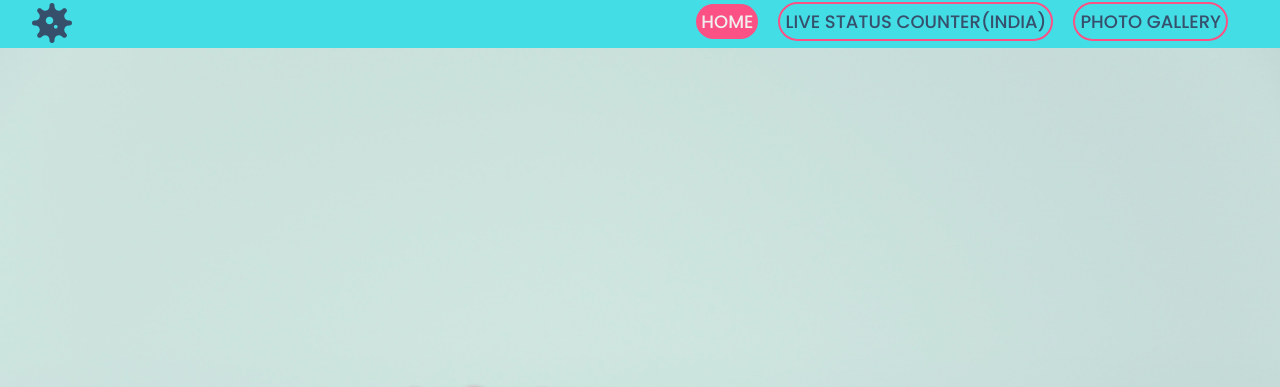
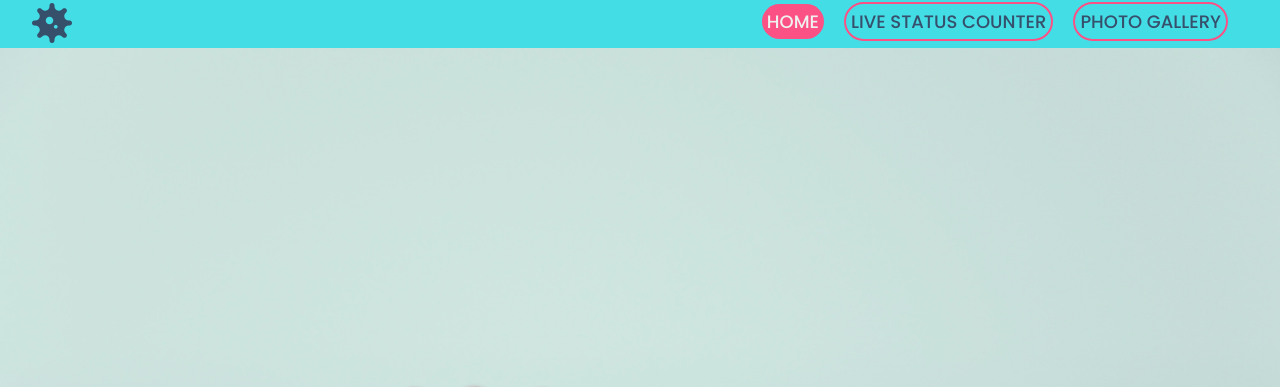
Before and after one commit to geekyabhi6387/CoVid-19-by-Abhi, a plain HTML site: page index.html in a window 1280 px wide. Shown: the part 62-449 px from the top of the page. Drawn offline with Linux system fonts and the light colour scheme; a script that the page names is missing.

Commit message:
Update index.html

```diff
--- a/index.html
+++ b/index.html
@@ -24,7 +24,7 @@
 				<i class="fas fa-virus" style=" position: absolute; font-size: 40px;"></i>
 				<ul>
 					<li><a id="abtme" href="photo.html">PHOTO GALLERY</a></li>
-					<li><a id="lsc" href="livestatuscounter.html">LIVE STATUS COUNTER(INDIA)</a></li>
+					<li><a id="lsc" href="livestatuscounter.html">LIVE STATUS COUNTER</a></li>
 					<li><a id="home" href="index.html">HOME</a></li>
 				</ul>
 			</div>
```
